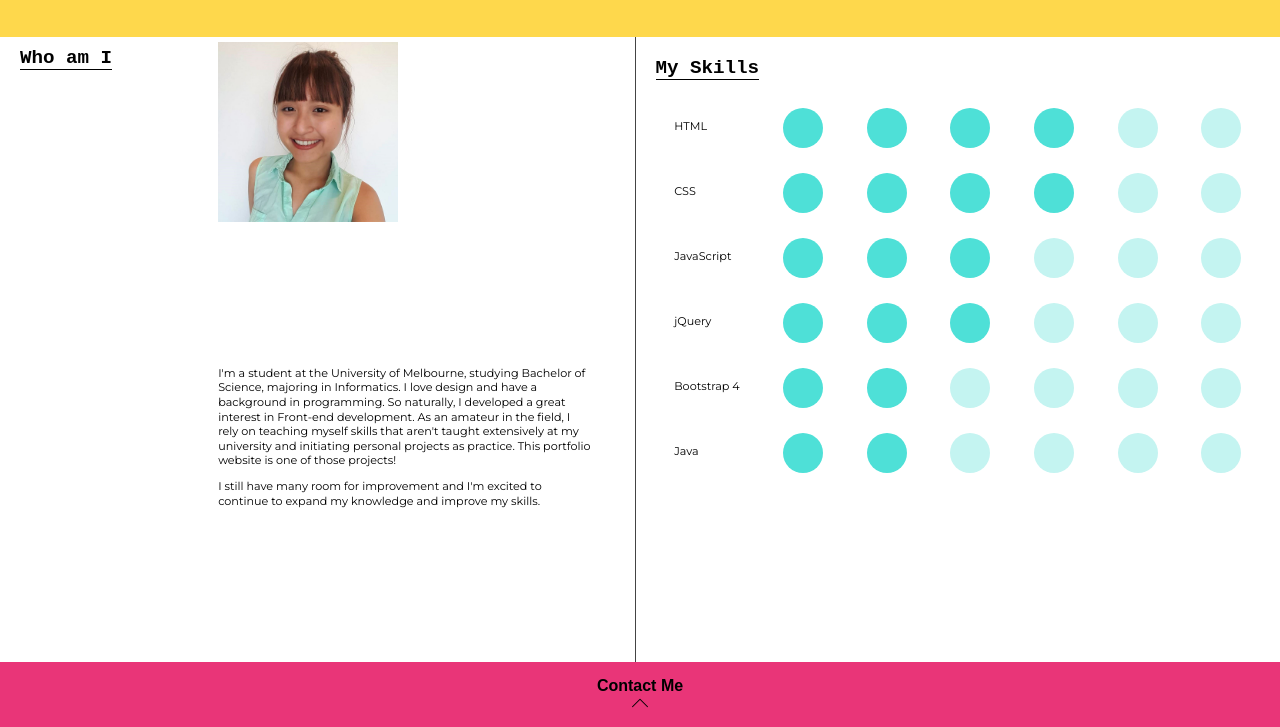
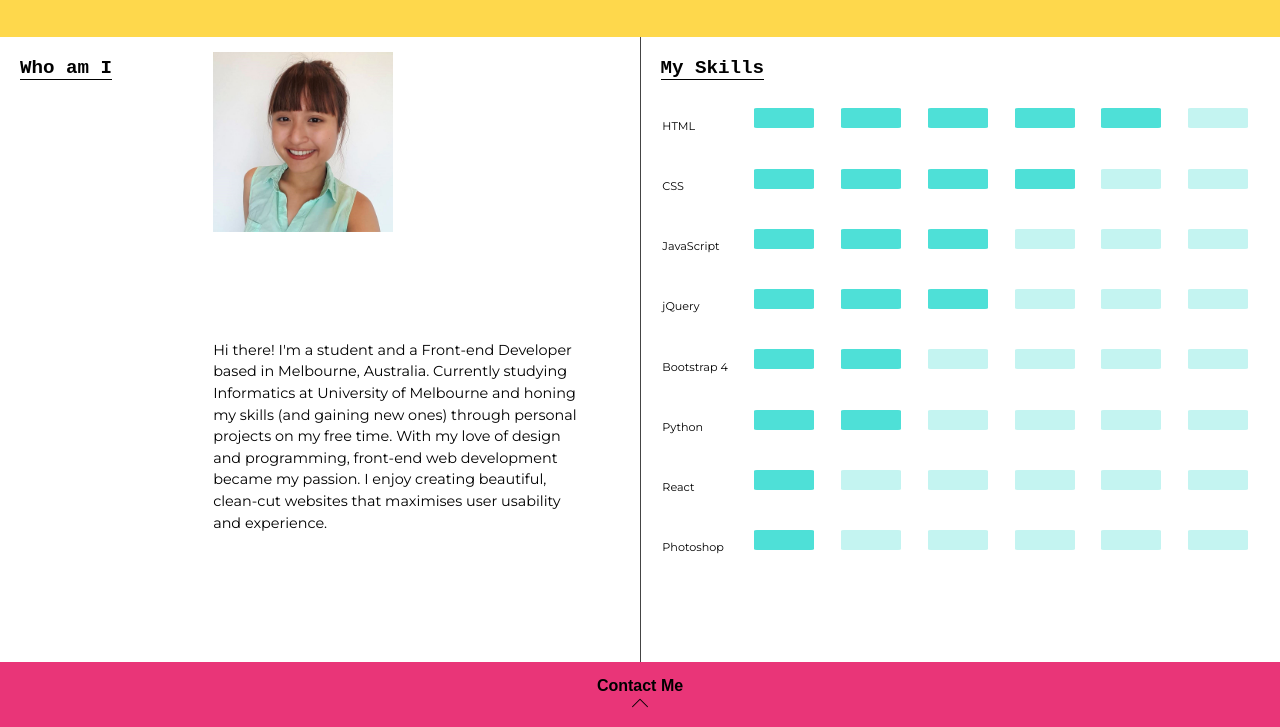
Before and after one commit to nadiamayangputri/nadia_portfolio, a plain HTML site: page html/about.html in a window 1280 px wide. Shown: the part 73-800 px from the top of the page. Drawn offline with Linux system fonts and the light colour scheme; a web font is replaced by a local one.

Commit message:
edited about page

```diff
--- a/css/about.css
+++ b/css/about.css
@@ -17,8 +17,8 @@ footer{
 .about-desc {
     grid-area: desc;
     font-family: "Montserrat", monospace;
-    font-size: 0.5em;
-    line-height: 1.3em;
+    font-size: 0.7em;
+    line-height: 1.5em;
     max-height: fit-content;
     margin-right: 10px;
     padding: 0 10px 10px 0;
@@ -28,14 +28,14 @@ footer{
 .about {
     display: flex;
     flex-direction: column;
-    padding-left: 10px;
+    padding: 10px 20px;
     margin: 0 auto;
     border-bottom: #444444 solid 0.5px;
 }
 
 .skills {
     max-height: fit-content;
-    padding: 10px;
+    padding: 10px 20px;
 }
 
 .skill {
@@ -58,9 +58,9 @@ footer{
 }
 
 .circle {
-    width: 25px;
-    height: 25px;
-    border-radius: 50%;
+    width: 50px;
+    height: 10px;
+    border-radius: 5%;
 }
 
 .circle + .circle {
@@ -92,7 +92,7 @@ footer{
     .about-desc {
         grid-area: desc;
         font-family: "Montserrat", monospace;
-        font-size: 0.7em;
+        font-size: 0.9em;
         height: fit-content;
         width: 90%;
     }
@@ -129,8 +129,8 @@ footer{
 
 
     .circle {
-        width: 40px;
-        height: 40px;
+        width: 60px;
+        height: 20px;
     }
 
 
@@ -152,8 +152,8 @@ footer{
     }
 
     .circle {
-        width: 50px;
-        height: 50px;
+        width: 70px;
+        height: 20px;
     }
 
     .skill + .skill {
@@ -173,7 +173,7 @@ footer{
 
     .circle {
         width: 60px;
-        height: 60px;
+        height: 20px;
     }
 
 }
--- a/css/home.css
+++ b/css/home.css
@@ -1,7 +1,7 @@
 
 /*header*/
 .main-header {
-    font-family: "Montserrat", monospace;
+    font-family: "Varela Round", monospace;
     grid-area: header;
     background-color: #444;
     color: #fff;
--- a/css/work.css
+++ b/css/work.css
@@ -3,8 +3,8 @@ footer{
 }
 
 .content {
-    /*background-color: #9a6aa8;*/
-    background-color: #87509f;
+    background-color: #9f6ead;
+    /*background-color: #87509f;*/
 }
 
 
--- a/html/about.html
+++ b/html/about.html
@@ -36,16 +36,14 @@
             <img src="../img/profile_pic/pic1_square.jpg" alt="Nadia" class="my-pic">
             <div class="about-desc">
                 <p>
-                    I'm a student at the University of Melbourne, studying Bachelor of Science, majoring in Informatics.
-                    I love design and have a background in programming. So naturally, I developed a great interest
-                    in Front-end development. As an amateur in the field, I rely on teaching myself skills
-                    that aren't taught extensively at my university and initiating personal projects as practice.
-                    This portfolio website is one of those projects!
+                    Hi there! I'm a student and a Front-end Developer based in Melbourne, Australia. Currently studying
+                    Informatics at University of Melbourne and honing my skills (and gaining new ones) through personal
+                    projects on my free time. With my love of design and programming, front-end web development became
+                    my passion. I enjoy creating beautiful, clean-cut websites that maximises user usability and experience.
                 </p>
-                <p>
-                    I still have many room for improvement and I'm excited
-                    to continue to expand my knowledge and improve my skills.
-                </p>
+
+
+
             </div>
         </div>
 
@@ -59,7 +57,7 @@
                     <div class="circle filled"></div>
                     <div class="circle filled"></div>
                     <div class="circle filled"></div>
-                    <div class="circle empty"></div>
+                    <div class="circle filled"></div>
                     <div class="circle empty"></div>
 
                 </div>
@@ -103,10 +101,33 @@
                     <div class="circle empty"></div>
 
                 </div>
-                <div class="java skill">
-                    <p>Java</p>
+
+                <div class="python skill">
+                    <p>Python</p>
                     <div class="circle filled"></div>
                     <div class="circle filled"></div>
+                    <div class="circle empty"></div>
+                    <div class="circle empty"></div>
+                    <div class="circle empty"></div>
+                    <div class="circle empty"></div>
+
+                </div>
+
+                <div class="react skill">
+                    <p>React</p>
+                    <div class="circle filled"></div>
+                    <div class="circle empty"></div>
+                    <div class="circle empty"></div>
+                    <div class="circle empty"></div>
+                    <div class="circle empty"></div>
+                    <div class="circle empty"></div>
+
+                </div>
+
+                <div class="photoshop skill">
+                    <p>Photoshop</p>
+                    <div class="circle filled"></div>
+                    <div class="circle empty"></div>
                     <div class="circle empty"></div>
                     <div class="circle empty"></div>
                     <div class="circle empty"></div>
```
Also changed, not shown: html/work.html (+14 -10 lines), index.html (+1 -1 lines).
